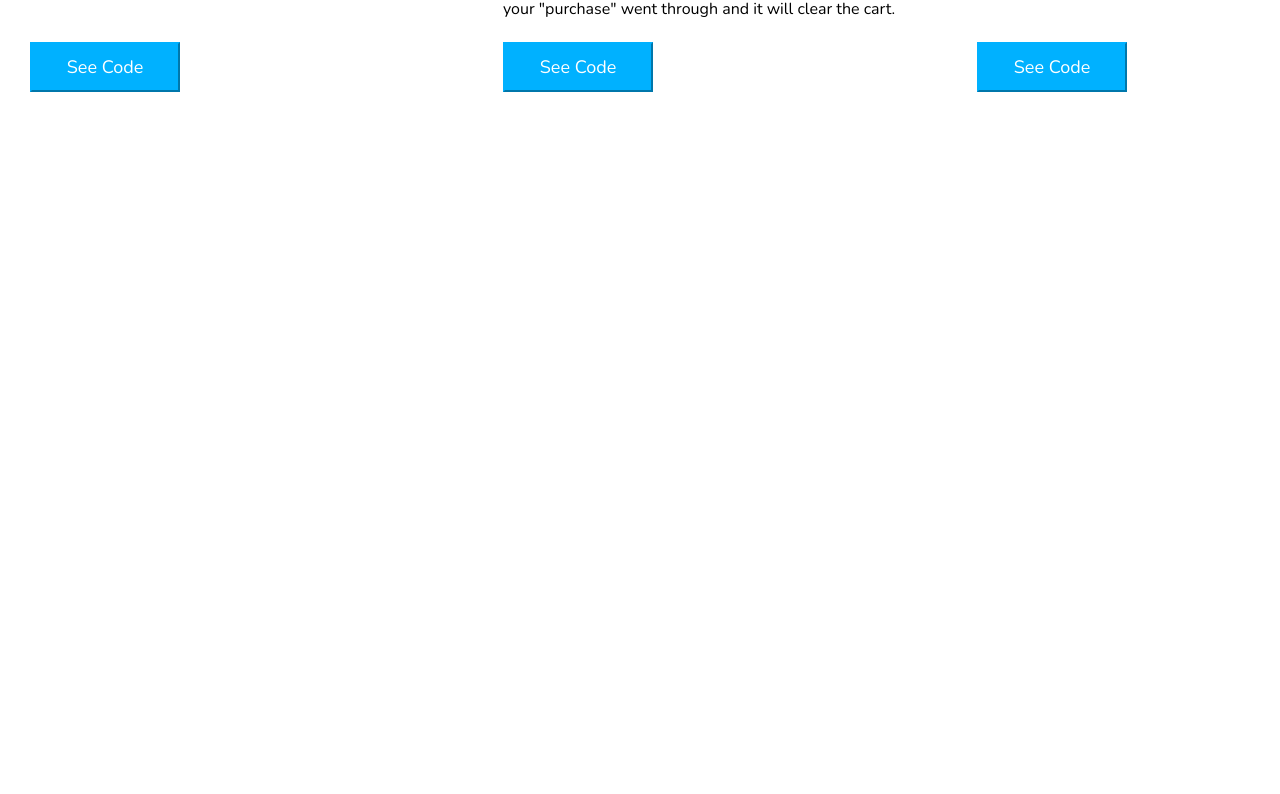
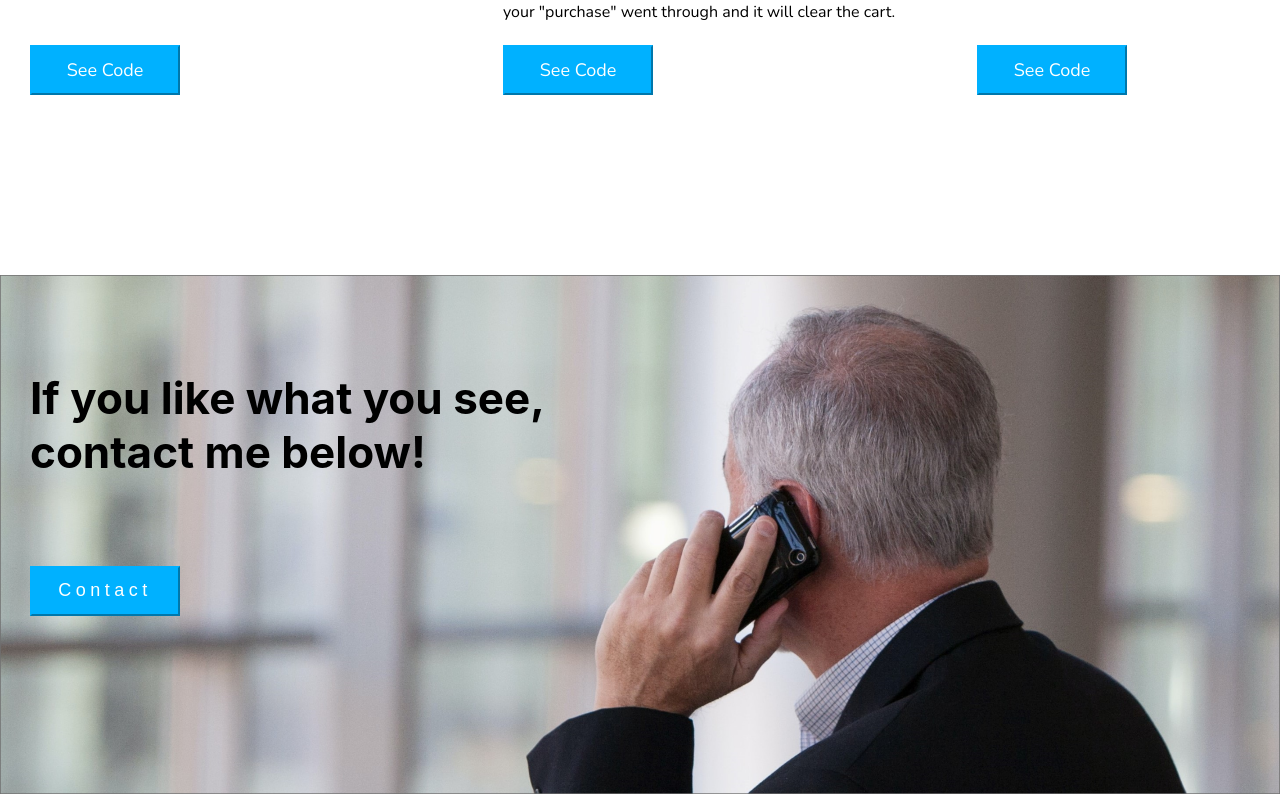
Before and after one commit to Saltysam101/samzudell, a React (Create React App) app: page / in a window 1280 px wide. Shown: the part 1619-2413 px from the top of the page. Before the commit the page ends 1754 px from the top, so only its background shows below. Built offline with nearby package versions, Linux system fonts and the light colour scheme.

Commit message:
finished contact section for home page for desktop

```diff
--- a/src/components/home.js
+++ b/src/components/home.js
@@ -6,6 +6,7 @@ import { Link } from 'react-router-dom';
 import currentWeather from '../Assets/currentweather.png';
 import petsy from '../Assets/petsy.png';
 import chatme from '../Assets/chatme.png';
+import contactImage from '../Assets/contactpic.png';
 
 export default class Home extends Component {
     render() {
@@ -58,7 +59,7 @@ export default class Home extends Component {
                                 <img src={chatme} alt=""/>
                             </Link>
                             <div className="div">
-                                <p className="project-description">ChatMe is a basic realtime chat site. You can create an account and just chat with anyone who is on there. There no seperate groups for different chats, it's all just one chat.</p>
+                                <p className="project-description">ChatMe is a basic realtime chat site. You can create an account and just chat with anyone who is on there. There are no seperate groups for different chats, it's all just one chat.</p>
                                 <Link className="git-link" target="_blank" to={"//github.com/Saltysam101/ChatMe"}>
                                     <button className="see-code">See Code</button>
                                 </Link>
@@ -67,8 +68,15 @@ export default class Home extends Component {
                     </div>
 
                 </div>
-                <br/>
-                <br/>
+                <div className="contact-section">
+                    <img className="contact-img" src={contactImage} alt=""/>
+                   <div className="contact-info">
+                    <h2 className="contact-stmt">If you like what you see, contact me below!</h2>
+                        <Link className="contact-link" to="/contact">
+                            <button className="contact-btn">Contact</button>
+                        </Link>
+                   </div>
+                </div>
 
             </div>
         )
--- a/src/home.css
+++ b/src/home.css
@@ -69,7 +69,7 @@
     height: 575px;
 }
 
-.project-title{
+.project-name{
     font-family: nunito;
 }
 
@@ -106,3 +106,50 @@
     background-color: white;
     font-weight: bold;
 }
+
+.contact-section{
+    margin-top: 180px;
+}
+
+.contact-img{
+    position: absolute;
+    width: 100%;
+    z-index: 0;
+}
+
+.contact-info{
+    margin-left: 30px;
+    height: 50vh;
+    display: flex;
+    flex-direction: column;
+    justify-content: center;
+}
+
+.contact-stmt{
+    z-index: 5;
+    font-size: 2.75em;
+    width: 50%;
+}
+
+.contact-link{
+    z-index: 5;
+    margin-top: 50px;
+}
+
+.contact-btn{
+    z-index: 5;
+    height: 50px;
+    width: 150px;
+    font-size: 0.75em;
+    background-color: #00B1FF;
+    border-color: #00B1FF;
+    color: white;
+    letter-spacing: 0.25em;
+}
+
+.contact-btn:hover{
+    cursor: pointer;
+    color: #00B1FF;
+    background-color: white;
+    font-weight: bold;
+}
```
Also changed, not shown: src/Assets/contactpic.png (added).
